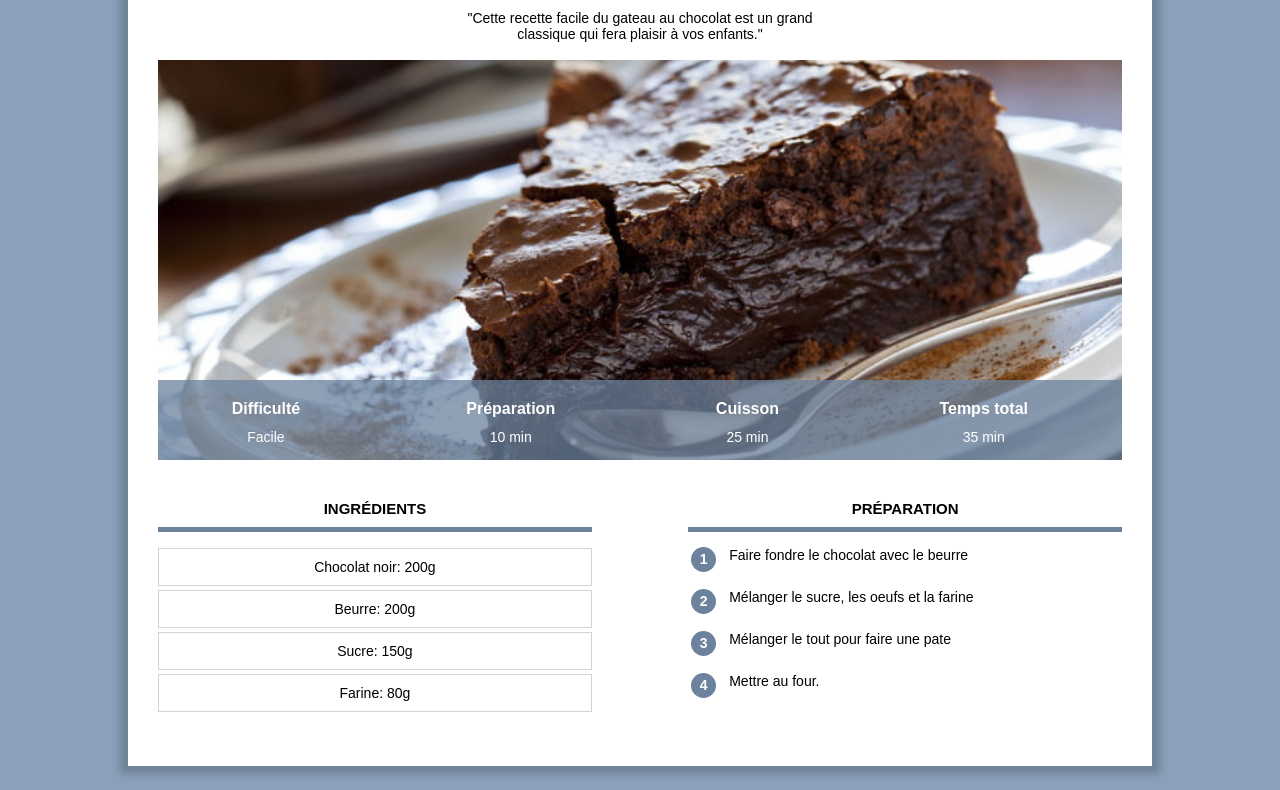
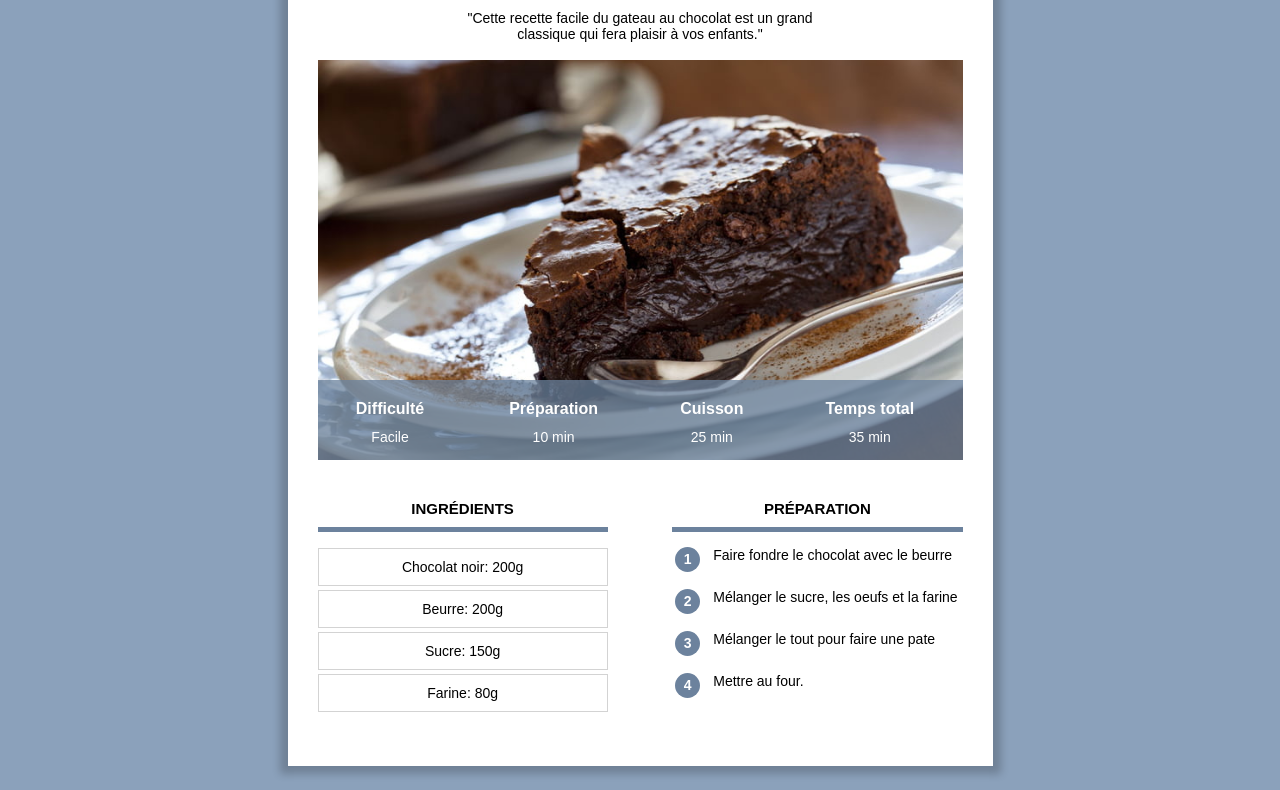
Before and after one commit to OpaniAlain/site_recettes, a plain HTML site: page index.html in a window 1280 px wide. Shown: the part 147-937 px from the top of the page. Drawn offline with Linux system fonts and the light colour scheme.

Commit message:
Add files via upload

```diff
--- a/index.html
+++ b/index.html
@@ -4,6 +4,7 @@
 <head>
     <title>Gâteau au chocolat</title>
     <meta charset="UTF-8">
+    <meta name="viewport" content="width=device-width, initial-scale=1.0">
     <link rel="stylesheet" href="recette.css" />
 </head>
 
--- a/recette.css
+++ b/recette.css
@@ -10,9 +10,8 @@ body {
 
 div.contenu {
     background-color: white;
-    margin: 60px 10% 80px 10%;
-    padding: 0px 30px 30px 30px;
-    min-width: 350px;
+    margin: 40px 8px 40px 8px;
+    padding: 0px 8px 20px 8px;
     box-shadow: 0px 0px 8px 8px rgba(0,0,0,0.2) ;
     overflow: visible;
 }
@@ -73,19 +72,19 @@ table.info {
     width: 100%;
     color: white;
     background-color: #6c829dc0;
-    height: 80px;
+    height: 50px;
 
 
 }
 
 table.info td {
     text-align: center;
-    font-size: 14px;
+    font-size: 12px;
     vertical-align: top;
 }
 
 table.info th {
-    font-size: 16px;
+    font-size: 12px;
     vertical-align: bottom;
     padding-bottom: 8px;
 }
@@ -100,7 +99,7 @@ img.info {
 }
 
 div.colonne {
-    width: 45%;
+    width: 100%;
     margin-bottom: 20px;
 }
 
@@ -117,9 +116,6 @@ div.colonne1 {
     display: inline-block;
 }
 
-div.colonne2 {
-    float: right;
-}
 
 div.tableau p {
     border: solid 1px lightgray;
@@ -158,3 +154,58 @@ table.preparation td.preparation_etape {
 table.preparation tr {
     height: 40px;
 }
+
+
+/* Style pour ordinateur */
+
+@media only screen and (min-width: 768px) {
+
+    div.contenu {
+        min-width: 350px;
+        margin: 60px 10% 80px 10%;
+        padding: 0px 30px 30px 30px;
+    }
+
+    table.info {
+        height: 80px;
+
+    }
+
+    table.info td {
+        font-size: 14px;
+
+    }
+
+    table.info th {
+        font-size: 16px;
+    }
+
+    div.colonne {
+        width: 45%;
+
+    }
+
+    div.colonne h2 {
+        font-size: 15px;
+
+    }
+
+    div.colonne1 {
+        margin-right: 10%;
+    }
+
+    div.colonne2 {
+        float: right;
+    }
+}
+
+@media only screen and (min-width: 900px) {
+
+    div.contenu {
+        margin-left: auto;
+        margin-right: auto;
+        width: 645px;
+    }
+
+
+}
```
Also changed, not shown: recette.html (+1 -0 lines).
